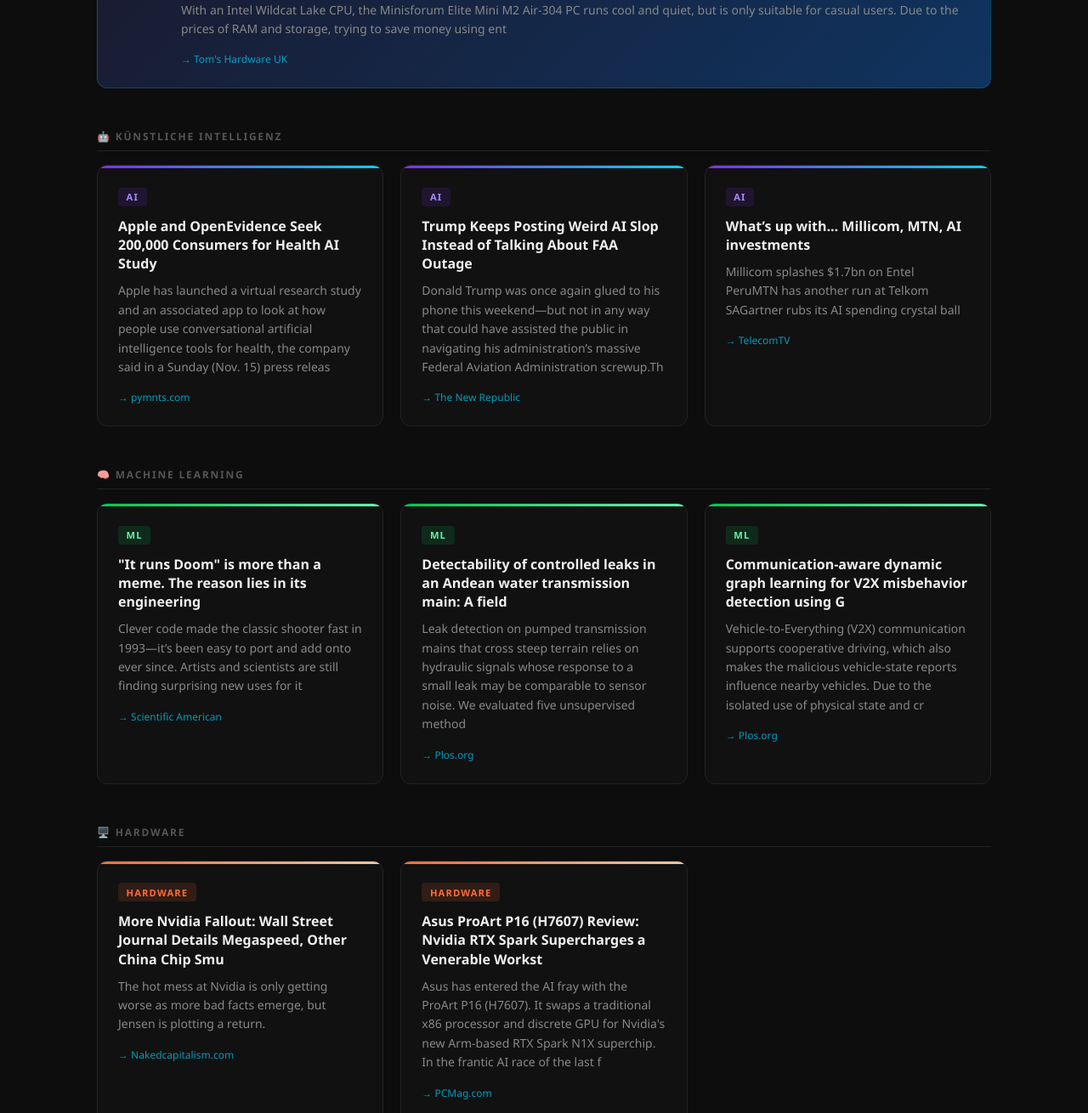
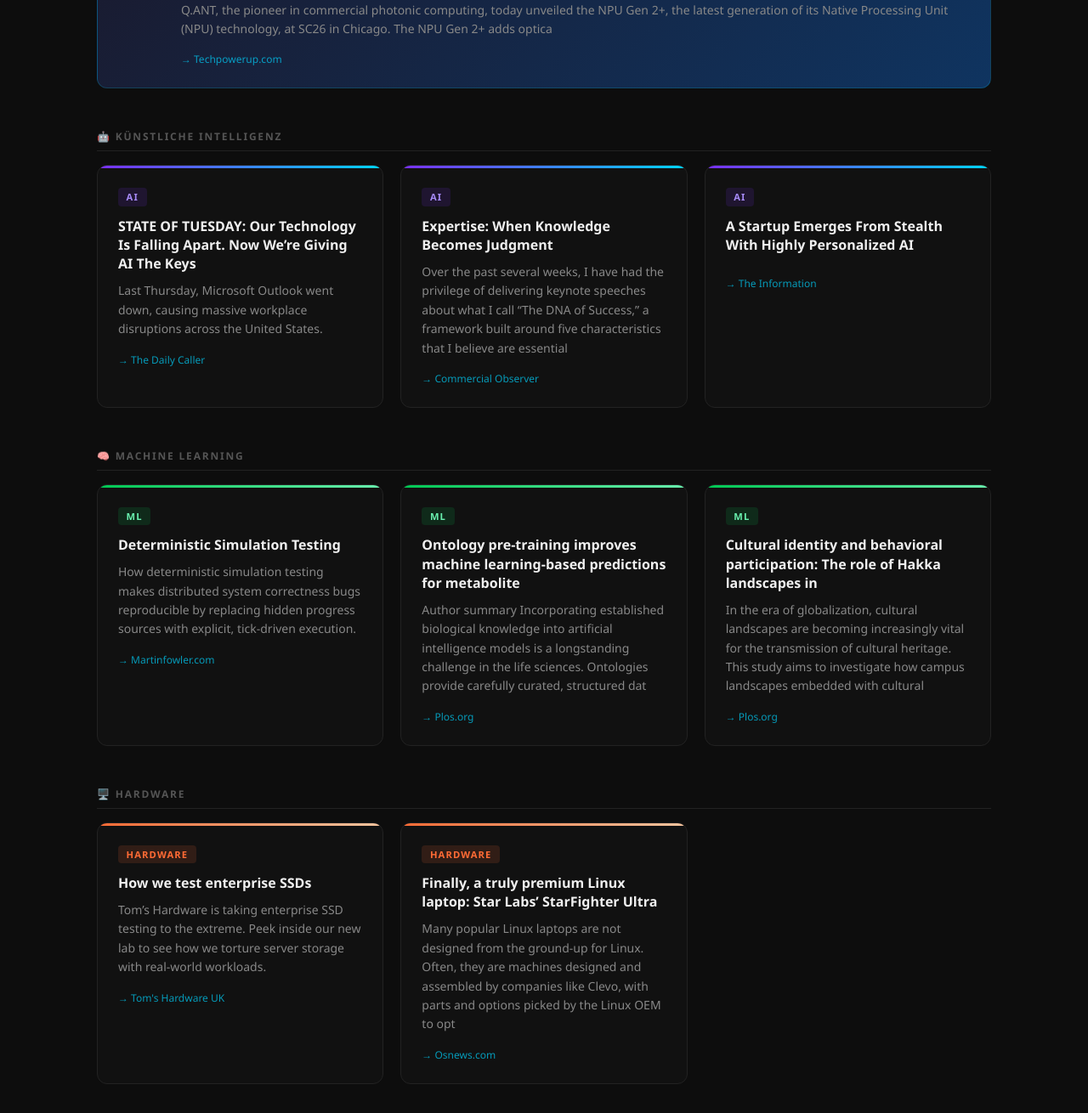
Before and after one commit to nebul0x/it-news, a plain HTML site: page index.html in a window 1280 px wide. Shown: the part 418-1728 px from the top of the page at 85% size. Drawn offline with Linux system fonts and the light colour scheme.

Commit message:
🤖 Daily News Update 18.11.2026

```diff
--- a/index.html
+++ b/index.html
@@ -243,9 +243,9 @@
     <div class="hl-icon">🚀</div>
     <div>
       <span class="card-tag tag-hardware">Hardware</span>
-      <h2>Minisforum Elite Mini M2 Air-304 review: A quiet and compact Wildcat</h2>
-      <p>With an Intel Wildcat Lake CPU, the Minisforum Elite Mini M2 Air-304 PC runs cool and quiet, but is only suitable for casual users. Due to the prices of RAM and storage, trying to save money using ent</p>
-      <a class="source-link" href="https://www.tomshardware.com/desktops/mini-pcs/minisforum-elite-mini-m2-air-304-review" target="_blank">→ Tom&#x27;s Hardware UK</a>
+      <h2>(PR) Q.ANT Unveils NPU Gen 2+: Photonic Fourier Transforms Power Large Language </h2>
+      <p>Q.ANT, the pioneer in commercial photonic computing, today unveiled the NPU Gen 2+, the latest generation of its Native Processing Unit (NPU) technology, at SC26 in Chicago. The NPU Gen 2+ adds optica</p>
+      <a class="source-link" href="https://www.techpowerup.com/354936/q-ant-unveils-npu-gen-2-photonic-fourier-transforms-power-large-language-model" target="_blank">→ Techpowerup.com</a>
     </div>
   </div>
   </div>
@@ -255,21 +255,21 @@
   <div class="cards-grid">
   <div class="card ai">
     <span class="card-tag tag-ai">AI</span>
-    <h2>Apple and OpenEvidence Seek 200,000 Consumers for Health AI Study</h2>
-    <p>Apple has launched a virtual research study and an associated app to look at how people use conversational artificial intelligence tools for health, the company said in a Sunday (Nov. 15) press releas</p>
-    <a class="source-link" href="https://www.pymnts.com/news/artificial-intelligence/2026/apple-and-openevidence-seek-200000-consumers-for-health-ai-study/" target="_blank">→ pymnts.com</a>
+    <h2>STATE OF TUESDAY: Our Technology Is Falling Apart. Now We’re Giving AI The Keys</h2>
+    <p>Last Thursday, Microsoft Outlook went down, causing massive workplace disruptions across the United States.</p>
+    <a class="source-link" href="https://dailycaller.com/2026/11/17/state-of-tuesday-ai-outlook-faa-banks-dot/" target="_blank">→ The Daily Caller</a>
   </div>
   <div class="card ai">
     <span class="card-tag tag-ai">AI</span>
-    <h2>Trump Keeps Posting Weird AI Slop Instead of Talking About FAA Outage</h2>
-    <p>Donald Trump was once again glued to his phone this weekend—but not in any way that could have assisted the public in navigating his administration’s massive Federal Aviation Administration screwup.Th</p>
-    <a class="source-link" href="https://newrepublic.com/post/218021/donald-trump-posts-weird-ai-slop-faa" target="_blank">→ The New Republic</a>
+    <h2>Expertise: When Knowledge Becomes Judgment</h2>
+    <p>Over the past several weeks, I have had the privilege of delivering keynote speeches about what I call “The DNA of Success,” a framework built around five characteristics that I believe are essential </p>
+    <a class="source-link" href="https://commercialobserver.com/2026/11/expertise-in-business/" target="_blank">→ Commercial Observer</a>
   </div>
   <div class="card ai">
     <span class="card-tag tag-ai">AI</span>
-    <h2>What’s up with… Millicom, MTN, AI investments</h2>
-    <p>Millicom splashes $1.7bn on Entel PeruMTN has another run at Telkom SAGartner rubs its AI spending crystal ball</p>
-    <a class="source-link" href="https://www.telecomtv.com/content/access-evolution/what-s-up-with-millicom-mtn-ai-investments-56694/" target="_blank">→ TelecomTV</a>
+    <h2>A Startup Emerges From Stealth With Highly Personalized AI</h2>
+    <p></p>
+    <a class="source-link" href="https://www.theinformation.com/articles/startup-emerges-stealth-highly-personalized-ai" target="_blank">→ The Information</a>
   </div>
   </div>
 
@@ -278,21 +278,21 @@
   <div class="cards-grid">
   <div class="card ml">
     <span class="card-tag tag-ml">ML</span>
-    <h2>&quot;It runs Doom&quot; is more than a meme. The reason lies in its engineering</h2>
-    <p>Clever code made the classic shooter fast in 1993—it’s been easy to port and add onto ever since. Artists and scientists are still finding surprising new uses for it</p>
-    <a class="source-link" href="https://www.scientificamerican.com/article/it-runs-doom-is-more-than-a-meme-the-reason-lies-in-its-engineering/" target="_blank">→ Scientific American</a>
+    <h2>Deterministic Simulation Testing</h2>
+    <p>How deterministic simulation testing makes distributed system correctness bugs reproducible by replacing hidden progress sources with explicit, tick-driven execution.</p>
+    <a class="source-link" href="https://martinfowler.com/articles/deterministic-simulation-testing.html" target="_blank">→ Martinfowler.com</a>
   </div>
   <div class="card ml">
     <span class="card-tag tag-ml">ML</span>
-    <h2>Detectability of controlled leaks in an Andean water transmission main: A field </h2>
-    <p>Leak detection on pumped transmission mains that cross steep terrain relies on hydraulic signals whose response to a small leak may be comparable to sensor noise. We evaluated five unsupervised method</p>
-    <a class="source-link" href="https://journals.plos.org/plosone/article?id=10.1371/journal.pone.0362980" target="_blank">→ Plos.org</a>
+    <h2>Ontology pre-training improves machine learning-based predictions for metabolite</h2>
+    <p>Author summary Incorporating established biological knowledge into artificial intelligence models is a longstanding challenge in the life sciences. Ontologies provide carefully curated, structured dat</p>
+    <a class="source-link" href="https://journals.plos.org/ploscompbiol/article?id=10.1371/journal.pcbi.1014925" target="_blank">→ Plos.org</a>
   </div>
   <div class="card ml">
     <span class="card-tag tag-ml">ML</span>
-    <h2>Communication-aware dynamic graph learning for V2X misbehavior detection using G</h2>
-    <p>Vehicle-to-Everything (V2X) communication supports cooperative driving, which also makes the malicious vehicle-state reports influence nearby vehicles. Due to the isolated use of physical state and cr</p>
-    <a class="source-link" href="https://journals.plos.org/plosone/article?id=10.1371/journal.pone.0362960" target="_blank">→ Plos.org</a>
+    <h2>Cultural identity and behavioral participation: The role of Hakka landscapes in </h2>
+    <p>In the era of globalization, cultural landscapes are becoming increasingly vital for the transmission of cultural heritage. This study aims to investigate how campus landscapes embedded with cultural </p>
+    <a class="source-link" href="https://journals.plos.org/plosone/article?id=10.1371/journal.pone.0362944" target="_blank">→ Plos.org</a>
   </div>
   </div>
 
@@ -301,15 +301,15 @@
   <div class="cards-grid">
   <div class="card hardware">
     <span class="card-tag tag-hardware">Hardware</span>
-    <h2>More Nvidia Fallout: Wall Street Journal Details Megaspeed, Other China Chip Smu</h2>
-    <p>The hot mess at Nvidia is only getting worse as more bad facts emerge, but Jensen is plotting a return.</p>
-    <a class="source-link" href="https://www.nakedcapitalism.com/2026/11/more-nvidia-fallout-wall-street-journal-details-megaspeed-other-china-chip-smuggling-as-jensen-plots-return-despite-serious-decline-in-nvidia-competitiveness-was-nvidia-engaged-in-channel-stuffing.html" target="_blank">→ Nakedcapitalism.com</a>
+    <h2>How we test enterprise SSDs</h2>
+    <p>Tom’s Hardware is taking enterprise SSD testing to the extreme. Peek inside our new lab to see how we torture server storage with real-world workloads.</p>
+    <a class="source-link" href="https://www.tomshardware.com/pc-components/ssds/how-we-test-enterprise-ssds-our-new-test-suite-pushes-enterprise-and-data-center-ssds-to-their-limits" target="_blank">→ Tom&#x27;s Hardware UK</a>
   </div>
   <div class="card hardware">
     <span class="card-tag tag-hardware">Hardware</span>
-    <h2>Asus ProArt P16 (H7607) Review: Nvidia RTX Spark Supercharges a Venerable Workst</h2>
-    <p>Asus has entered the AI fray with the ProArt P16 (H7607). It swaps a traditional x86 processor and discrete GPU for Nvidia&#x27;s new Arm-based RTX Spark N1X superchip. In the frantic AI race of the last f</p>
-    <a class="source-link" href="https://me.pcmag.com/en/laptops/38626/asus-proart-p16-h7607-review-nvidia-rtx-spark-supercharges-a-venerable-workstation-laptop" target="_blank">→ PCMag.com</a>
+    <h2>Finally, a truly premium Linux laptop: Star Labs’ StarFighter Ultra</h2>
+    <p>Many popular Linux laptops are not designed from the ground-up for Linux. Often, they are machines designed and assembled by companies like Clevo, with parts and options picked by the Linux OEM to opt</p>
+    <a class="source-link" href="https://www.osnews.com/story/146343/finally-a-truly-premium-linux-laptop-star-labs-starfighter-ultra/" target="_blank">→ Osnews.com</a>
   </div>
   </div>
 
```
